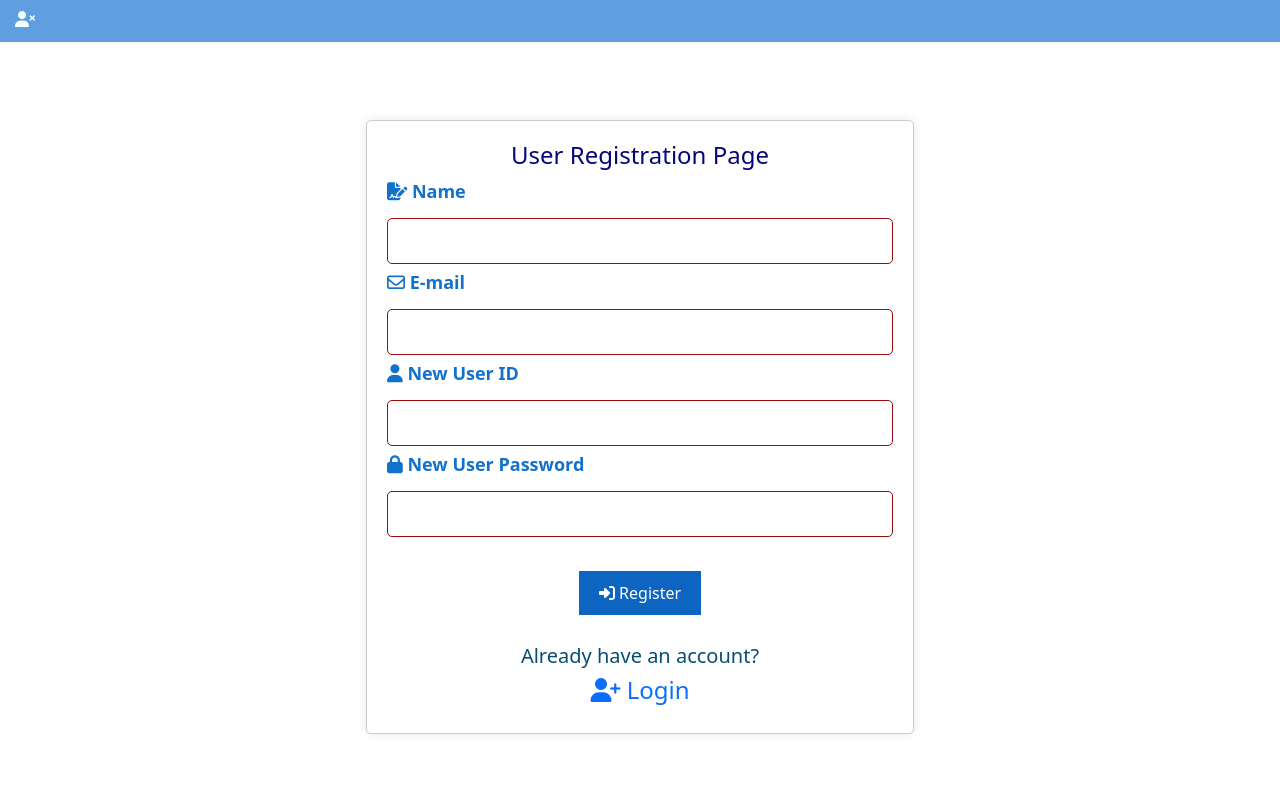
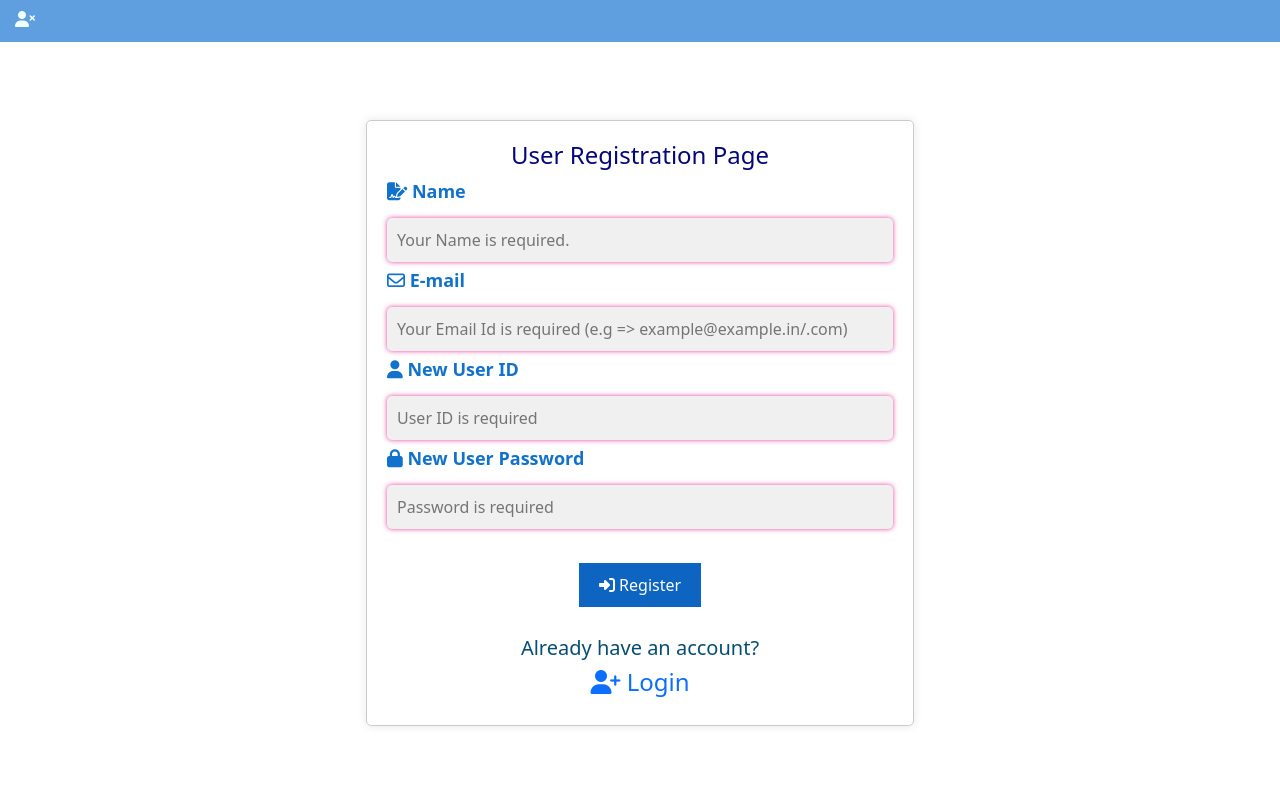
Before and after one commit to adhikary-dipankar/Student, an Angular app: page /register in a window 1280 px wide. Shown: the top 800 px of the page. Built offline with nearby package versions, Linux system fonts and the light colour scheme; a web font is replaced by a local one.

Commit message:
Live 5.87

```diff
--- a/src/app/register/register.component.css
+++ b/src/app/register/register.component.css
@@ -35,28 +35,25 @@ body {
     width: 100%;
     padding: 10px;
     margin: 5px 0;
-    border: 1px solid #380a8ef0;
+    border: 0px solid #380a8ef0;
     border-radius: 5px;
+    background-color: #f0f0f0;
   }
 
   .error {
     color: #e22074;
     font-size: 16px;
-    text-align: center;
+    text-align: left;
     margin: 10px 0;
     display: flex;
-    justify-content: center;
-    align-items: center;
-
   }
 
 
-  input[type="text"]:invalid,
-  input[type="number"]:invalid,
-  input[type="password"]:invalid,
-  input[type="email"]:invalid {
-      border-color: rgb(153, 10, 10);
-  }
+
+div input:invalid {
+  border-color: #ff0000;
+  box-shadow: 0 0 5px rgba(223, 19, 135, 0.804);
+}
 
 
 
--- a/src/app/register/register.component.html
+++ b/src/app/register/register.component.html
@@ -9,21 +9,21 @@
           <form (ngSubmit)="onSubmit()" [formGroup]="studentForm">
               <div>
                 <label for="Name"><i class="fa-solid fa-file-signature"></i> Name</label>
-                <input type="text" id="Name" formControlName="Name" required>
+                <input type="text" id="Name" formControlName="Name" required placeholder="Your Name is required." >
                 <span class="error" *ngIf="studentForm.get('Name')?.hasError('required') && studentForm.get('Name')?.touched">
                 User Name is required.
                 </span>
             </div>
             <div>
               <label for="Email"><i class="fa-regular fa-envelope"></i> E-mail</label>
-              <input type="email" id="Email" formControlName="Email" required>
+              <input type="email" id="Email" formControlName="Email" required placeholder="Your Email Id is required (e.g => example@example.in/.com)">
               <span class="error" *ngIf="studentForm.get('Email')?.hasError('required') && studentForm.get('Email')?.touched">
-              User Email is required (e.g., example@gmail.com).
+              User Email is required (e.g.,  example@example.in/.com).
               </span>
             </div>
             <div>
                 <label for="UserName"><i class="fas fa-user"></i> New User ID</label>
-                <input type="text" id="UserName" formControlName="UserName" required>
+                <input type="text" id="UserName" formControlName="UserName" required placeholder="User ID is required">
                 <span class="error" *ngIf="studentForm.get('UserName')?.hasError('required') && studentForm.get('UserName')?.touched">
                 User ID is required.
                 </span>
@@ -31,7 +31,7 @@
 
             <div>
                 <label for="UserPassword"><i class="fas fa-lock"></i> New User Password</label>
-                <input type="password" id="UserPassword" formControlName="UserPassword" required>
+                <input type="password" id="UserPassword" formControlName="UserPassword" required placeholder="Password is required">
                 <span class="error" *ngIf="studentForm.get('UserPassword')?.hasError('required') && studentForm.get('UserPassword')?.touched">
                 User Password is required.
                 </span>
--- a/src/app/register/register.component.ts
+++ b/src/app/register/register.component.ts
@@ -19,7 +19,7 @@ export class RegisterComponent {
       UserName: ['', Validators.required],
       UserPassword: ['', Validators.required],
       Name:['',Validators.required],
-      Email:['',[Validators.required,Validators.pattern(/^[a-zA-Z0-9._%+-]+@gmail\.com$/)]]
+      Email:['',[Validators.required,Validators.pattern(/^[a-zA-Z0-9._%+-]+@[a-zA-Z0-9.-]+\.[a-zA-Z]{2,4}$/)]]
     });
   }
 
```
